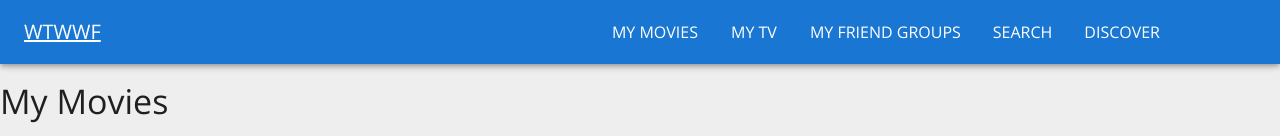
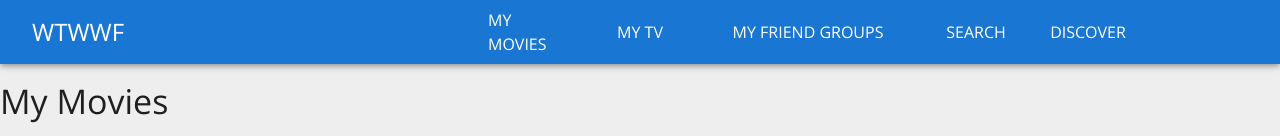
Before and after one commit to JohnFlorkey/wtwwf_frontend, a React (Create React App) app: page / in a window 1280 px wide. Shown: the top 136 px of the page. Built offline with nearby package versions, Linux system fonts and the light colour scheme; no server answers.

Commit message:
Made the Brand on the navbar a button

```diff
--- a/src/components/NavBar.js
+++ b/src/components/NavBar.js
@@ -76,43 +76,51 @@ function NavBar() {
   return (
     <Box sx={{ flexGrow: 1, mb: 2 }}>
       <AppBar position="fixed">
-        <Toolbar>
-          <Typography
-            variant="h6"
+        <Toolbar sx={{ display: "grid", gridAutoColumns: "1fr" }}>
+          <Button
             component={RouterLink}
             to="/"
-            sx={{ color: "white", flexGrow: 1 }}
+            sx={{ color: "white", display: "inline", gridColumn: "1/2" }}
           >
-            WTWWF
-          </Typography>
+            <Typography variant="h5">WTWWF</Typography>
+          </Button>
           <Button
             component={RouterLink}
             to="/movies"
-            sx={{ color: "white", mx: 1 }}
+            sx={{ color: "white", gridColumn: "5/6", mx: 1 }}
           >
             <Typography sx={{ color: "white" }}>My Movies </Typography>
           </Button>
           <Button
             component={RouterLink}
             to="/tv"
-            sx={{ color: "white", mx: 1 }}
+            sx={{ color: "white", gridColumn: "6/7", mx: 1 }}
           >
             <Typography sx={{ color: "white" }}>My TV </Typography>
           </Button>
           <Button
             component={RouterLink}
             to="/friendGroups"
-            sx={{ color: "white", mx: 1 }}
+            sx={{ color: "white", gridColumn: "7/9", mx: 1 }}
           >
             <Typography sx={{ color: "white" }}>My Friend Groups</Typography>
           </Button>
-          <Button onClick={handleSearchMenuOpen} sx={{ mx: 1 }}>
+          <Button
+            onClick={handleSearchMenuOpen}
+            sx={{ gridColumn: "9/10", mx: 1 }}
+          >
             <Typography sx={{ color: "white" }}>Search</Typography>
           </Button>
-          <Button onClick={handleDiscoverMenuOpen} sx={{ mx: 1 }}>
+          <Button
+            onClick={handleDiscoverMenuOpen}
+            sx={{ gridColumn: "10/11", mx: 1 }}
+          >
             <Typography sx={{ color: "white" }}>Discover</Typography>
           </Button>
-          <Button onClick={handleUserMenuOpen} sx={{ mx: 1 }}>
+          <Button
+            onClick={handleUserMenuOpen}
+            sx={{ gridColumn: "11/12", mx: 1 }}
+          >
             <Typography sx={{ color: "white" }}>{user.username}</Typography>
           </Button>
           <Menu
```
